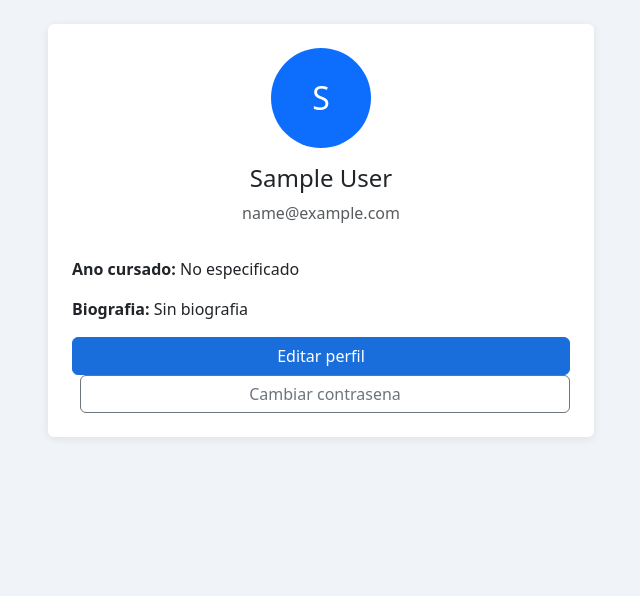
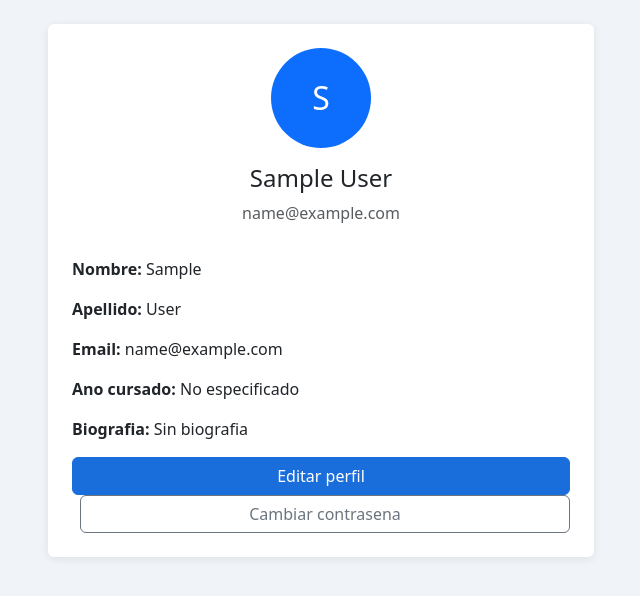
Before and after one commit to emmanuel18colab-cloud/mecatronica-unlz, a Django app: page /accounts/perfil/ in a window 1280 px wide. Shown: the part 56-652 px from the top of the page, without its empty margins (319-959 px from the left). Run offline with Django 5.2, Linux system fonts and the light colour scheme; the visitor is signed in with stand-in values (Sample User, id 1); data comes from the database, SQL or seed files in the repository.

Commit message:
correcciones finales - perfil completo

```diff
--- a/templates/accounts/perfil.html
+++ b/templates/accounts/perfil.html
@@ -12,8 +12,10 @@
         <h4 class="mt-3">{{ user.get_full_name|default:user.username }}</h4>
         <p class="text-muted">{{ user.email }}</p>
       </div>
-      <p><strong>Ano cursado:</strong> {{ perfil.anio_cursado|default:"No especificado" }}</p>
-      <p><strong>Biografia:</strong> {{ perfil.biografia|default:"Sin biografia" }}</p>
+      <p><strong>Nombre:</strong> {{ user.first_name|default:"No especificado" }}</p>
+<p><strong>Apellido:</strong> {{ user.last_name|default:"No especificado" }}</p>
+<p><strong>Email:</strong> {{ user.email }}</p>
+<p><strong>Ano cursado:</strong> {{ perfil.anio_cursado|default:"No especificado" }}</p>      <p><strong>Biografia:</strong> {{ perfil.biografia|default:"Sin biografia" }}</p>
       <a href="/accounts/perfil/editar/" class="btn btn-primary">Editar perfil</a>
       <a href="/accounts/perfil/password/" class="btn btn-outline-secondary ms-2">Cambiar contrasena</a>
     </div>
```
